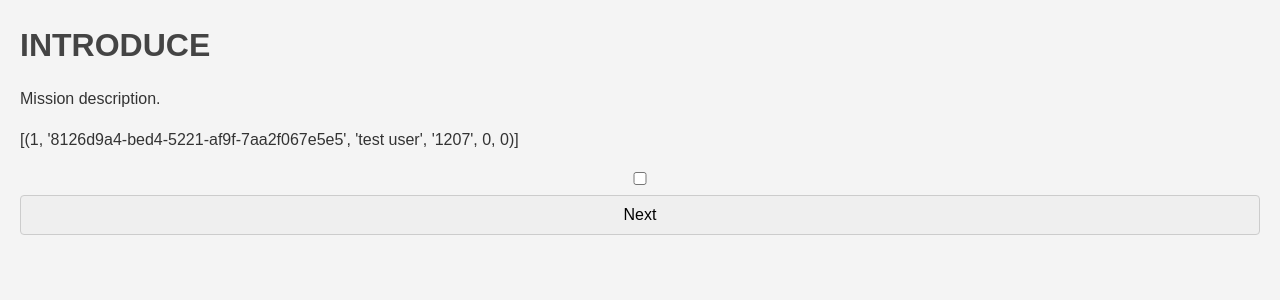
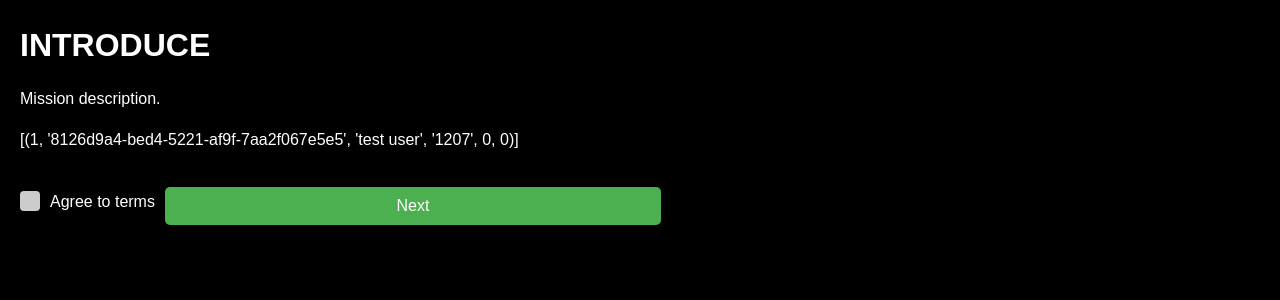
Before and after one commit to yutospace256/school_fes_2024_japanese, a Flask app: page /introduce in a window 1280 px wide. Shown: the top 300 px of the page. Run offline with Flask 2, Linux system fonts and the light colour scheme; a user stored in the database is signed in; data comes from the database, SQL or seed files in the repository; both versions use the stored data as it was after the commit.

Commit message:
input form updated

```diff
--- a/app.py
+++ b/app.py
@@ -100,7 +100,7 @@ def game():
             episode= episode[0][0]
             if episode >= 3:
                 return redirect(url_for('succeeded'))
-            if request.method == 'POST' and 'missioncode' in request.form:
+            if request.method == 'POST' and 'mission_code' in request.form:
                 input_code = request.form['mission_code']
                 # Get the data for mission_code=input_code in the misssion table.
                 mission = db.fetch_data('SELECT * FROM mission WHERE mission_code = ?', (input_code,))
--- a/static/css/style.css
+++ b/static/css/style.css
@@ -9,15 +9,32 @@
 body {
     font-family: Arial, sans-serif;
     line-height: 1.6;
-    color: #333;
-    background-color: #f4f4f4;
+    color: white;
+    background-color: #0000;
     padding: 20px;
+}
+
+form {
+    display: flex;
+    flex-direction: row;
+    align-items: center;
+    gap: 10px;
+}
+
+.frame {
+    display: flex;
+    justify-content: center;
+    align-items: center;
+    border: 2px solid #ccc;
+    border-radius: 5px;
+    padding: 5px;
+    background-color: white;
 }
 
 /* Heading Styles */
 h1, h2, h3, h4, h5, h6 {
     margin-bottom: 15px;
-    color: #444;
+    color: white;
 }
 
 /* Paragraphs */
@@ -59,7 +76,76 @@ input, textarea {
     padding: 10px;
     border: 1px solid #ccc;
     border-radius: 4px;
-    width: 100%;
+    width: 40%;
+}
+
+/* Hide the default checkbox */
+.custom-checkbox input[type="checkbox"] {
+    display: none;
+}
+
+/* Create a custom checkmark */
+.custom-checkbox .checkmark {
+    position: relative;
+    height: 20px;
+    width: 20px;
+    background-color: #ccc;
+    border-radius: 4px;
+    display: inline-block;
+    vertical-align: middle;
+    margin-right: 10px;
+    cursor: pointer;
+}
+
+/* Style the checkmark when checked */
+.custom-checkbox input[type="checkbox"]:checked + .checkmark {
+    background-color: #4CAF50;
+}
+
+/* Create the checkmark symbol */
+.custom-checkbox .checkmark:after {
+    content: "";
+    position: absolute;
+    display: none;
+}
+
+.custom-checkbox input[type="checkbox"]:checked + .checkmark:after {
+    display: block;
+}
+
+.custom-checkbox .checkmark:after {
+    left: 6px;
+    top: 2px;
+    width: 6px;
+    height: 12px;
+    border: solid white;
+    border-width: 0 2px 2px 0;
+    transform: rotate(45deg);
+}
+
+/* Style for the label */
+.custom-checkbox {
+    display: flex;
+    align-items: center;
+    font-size: 16px;
+    cursor: pointer;
+}
+
+/* Style for the submit button */
+input[type="submit"] {
+    display: inline-block;
+    margin-top: 20px;
+    padding: 10px 20px;
+    font-size: 16px;
+    background-color: #4CAF50;
+    color: white;
+    border: none;
+    border-radius: 5px;
+    cursor: pointer;
+}
+
+input[type="submit"]:hover {
+    background-color: #45a049;
 }
 
 button {
@@ -87,12 +173,35 @@ button:hover {
     width: 0; /* Initially zero width */
     background-color: #007bff; /* Adjust color as desired */
     transition: width 1s ease-in-out; /* Add smooth transition */
-    border: 1px solid #ccc;
     border-radius: 5px; /* Add rounded corners */
 }
 
-  #progress-container {
+#progress-container {
     width: 100%; /* Full width of the parent */
     background-color: #ddd;
+    border: 1px solid #ccc;
     border-radius: 5px; /* Match the progress bar's corners */
 }
+
+.blink {
+    animation: blink-animation 1s steps(5, start) infinite;
+    -webkit-animation: blink-animation 1s steps(5, start) infinite;
+}
+
+@keyframes blink-animation {
+    to {
+        visibility: hidden;
+    }
+}
+
+@-webkit-keyframes blink-animation {
+    to {
+        visibility: hidden;
+    }
+}
+
+
+/* Black background */
+html {
+    background-color: black;
+}
--- a/templates/introduce.html
+++ b/templates/introduce.html
@@ -13,7 +13,12 @@
     <p>{{ user_id }}</p>
     <p>{{ session_user_id }}</p>
     <form method="POST">
-        <input type="checkbox" required>
-        <input type="submit" name="game_start" value="Next">
-      </form>
+      <label class="custom-checkbox">
+          <input type="checkbox" required>
+          <span class="checkmark"></span>
+          Agree to terms
+      </label>
+      <input type="submit" name="game_start" value="Next">
+    </form>
+  </body>
 </html>
```
Also changed, not shown: static/js/timer.js (+11 -1 lines), templates/game.html (+38 -4 lines), fes_app.db.
